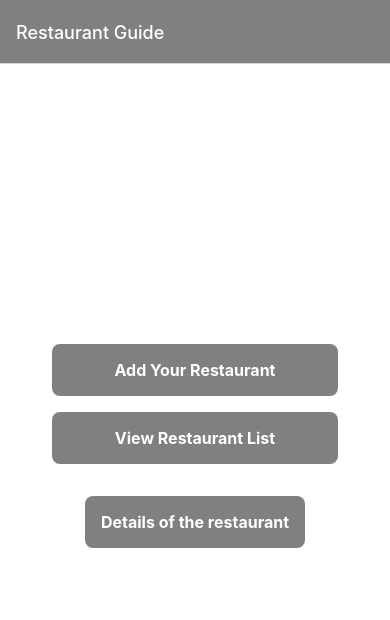
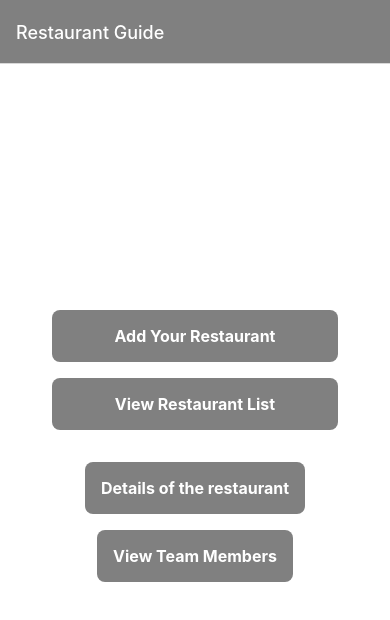
Before and after one commit to Taikai1201/P60_Final-Project, a React Native app: screen / in a window 390 px wide. Shown: the top 620 px of the page. Built offline with nearby package versions, Linux system fonts and the light colour scheme.

Commit message:
updated import statement for TeamMembers

```diff
--- a/App.js
+++ b/App.js
@@ -6,6 +6,7 @@ import RestaurantList from './screens/RestaurantList';
 import AddRestaurant from './screens/AddRestaurant';
 import HomeScreen from './screens/HomeScreen';
 import DetailRestaurant from './screens/DetailRestaurant';
+import TeamMembers from './screens/TeamMembers';
 
 const Stack = createStackNavigator();
 
@@ -22,7 +23,7 @@ const restaurantGuideHeaderStyles = {
 const App = () => {
   return (
     <NavigationContainer>
-      <Stack.Navigator initialRouteName="Home">
+      <Stack.Navigator initialRouteName="Home Screen">
         <Stack.Screen
           name="Home Screen"
           component={HomeScreen}
@@ -43,6 +44,11 @@ const App = () => {
           component={DetailRestaurant}
           options={restaurantGuideHeaderStyles}
         />
+        <Stack.Screen
+          name="Team Members"
+          component={TeamMembers}
+          options={restaurantGuideHeaderStyles}
+        />
       </Stack.Navigator>
     </NavigationContainer>
   );
--- a/screens/HomeScreen.js
+++ b/screens/HomeScreen.js
@@ -11,9 +11,12 @@ export default function HomeScreen({ navigation }) {
     navigation.navigate('List of your restaurant');
   };
 
-  // New function to navigate to the detail screen
   const handleViewDetails = (restaurant) => {
     navigation.navigate('Detail Restaurant', { restaurant });
+  };
+
+  const handleViewTeamMembers = () => {
+    navigation.navigate('Team Members');
   };
 
   return (
@@ -45,6 +48,14 @@ export default function HomeScreen({ navigation }) {
         onPress={() => handleViewDetails({ name: 'Sample Restaurant' })}
       >
         <Text style={styles.buttonText}>Details of the restaurant</Text>
+      </TouchableOpacity>
+
+      {/* New button to view team members */}
+      <TouchableOpacity
+        style={[styles.button, styles.viewTeamMembersButton]}
+        onPress={handleViewTeamMembers}
+      >
+        <Text style={styles.buttonText}>View Team Members</Text>
       </TouchableOpacity>
     </View>
   );
@@ -78,6 +89,9 @@ const styles = StyleSheet.create({
   viewDetailsButton: {
     backgroundColor: '#808080',
   },
+  viewTeamMembersButton: {
+    backgroundColor: '#808080',
+  },
   buttonText: {
     color: '#fff',
     fontSize: 16,
--- /dev/null
+++ b/screens/TeamMembers.js
@@ -0,0 +1,47 @@
+// TeamMembers.js
+import React from 'react';
+import { View, Text, StyleSheet } from 'react-native';
+
+export default function TeamMembers() {
+  const teamMembers = [
+    { name: 'Yiting Wang' },
+    { name: 'Taikai Vu' },
+    { name: 'Koichi Kumo' },
+
+  ];
+
+  return (
+    <View style={styles.container}>
+      <Text style={styles.title}>Team Members</Text>
+      <View style={styles.membersContainer}>
+        {teamMembers.map((member, index) => (
+          <Text key={index} style={styles.memberName}>
+            {member.name}
+          </Text>
+        ))}
+      </View>
+    </View>
+  );
+}
+
+const styles = StyleSheet.create({
+  container: {
+    flex: 1,
+    justifyContent: 'center',
+    alignItems: 'center',
+    padding: 16,
+    backgroundColor: '#fff',
+  },
+  title: {
+    fontSize: 24,
+    fontWeight: 'bold',
+    marginBottom: 20,
+  },
+  membersContainer: {
+    alignItems: 'center',
+  },
+  memberName: {
+    fontSize: 18,
+    marginBottom: 10,
+  },
+});
```
